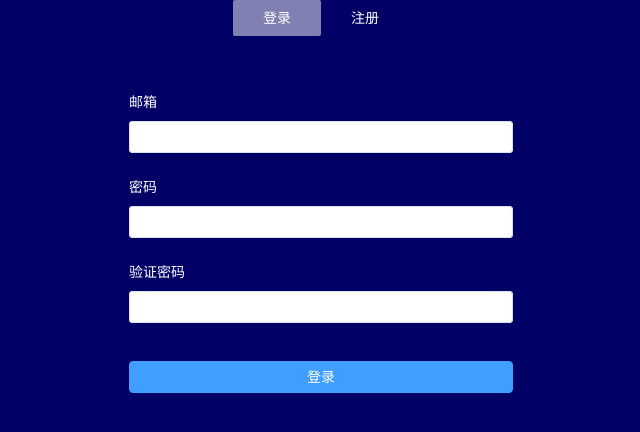
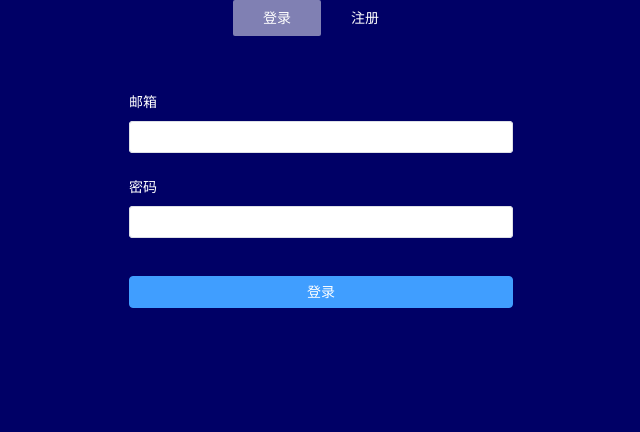
Before and after one commit to ljylwnxx/property-management-system, a Vue app: page /login in a window 1280 px wide. Shown: the top 432 px of the page, without its empty margins (319-959 px from the left). Built offline with nearby package versions, Linux system fonts and the light colour scheme.

Commit message:
feat:表单验证

```diff
--- a/src/views/login/index.vue
+++ b/src/views/login/index.vue
@@ -19,29 +19,36 @@
         :rules="rules"
         class="demo-ruleForm"
       >
-        <el-form-item prop="pass">
+        <el-form-item prop="username">
           <label>邮箱</label>
           <el-input
-            v-model="ruleForm.pass"
-            type="password"
+            v-model="ruleForm.username"
+            type="text"
             autocomplete="off"
           />
         </el-form-item>
-        <el-form-item prop="checkPass">
+        <el-form-item prop="password">
           <label>密码</label>
           <el-input
-            v-model="ruleForm.checkPass"
+            v-model="ruleForm.password"
             type="password"
             autocomplete="off"
+            minlength="6"
+            maxlength="15"
           />
         </el-form-item>
-        <el-form-item prop="age">
-          <label>验证密码</label>
-          <el-input v-model.number="ruleForm.age" />
+        <el-form-item prop="passwords"  v-show="model==='register'">
+          <label>重复密码</label>
+          <el-input
+          v-model.number="ruleForm.passwords"
+          type="password"
+          minlength="6"
+          maxlength="15"
+          />
         </el-form-item>
         <el-form-item>
           <el-button type="primary" class="login-btn block" @click="submitForm(ruleFormRef)"
-            >登录</el-button
+            >{{model==="login" ? "登录" : "注册"}}</el-button
           >
         </el-form-item>
       </el-form>
@@ -56,66 +63,71 @@ import type { FormInstance } from "element-plus";
 
 const MenuData = reactive([
   { txt: "登录", current: true, type: "login" },
-  { txt: "注册", current: false, type: "login" },
+  { txt: "注册", current: false, type: "register" },
 ]);
+
+
+let model = ref("login")
 
 let MenuClick = (e: any) => {
   MenuData.forEach((el) => {
     el.current = false;
   });
   e.current = true;
+
+  // 修改保存点击的状态
+  model.value = e.type
 };
 // 表单
 const ruleFormRef = ref<FormInstance>();
 
-const checkAge = (rule: any, value: any, callback: any) => {
-  if (!value) {
-    return callback(new Error("Please input the age"));
+const checkUser = (rule: any, value: any, callback: any) => {
+   let reg = /^([a-zA-Z]|[0-9])(\w|\-)+@[a-zA-Z0-9]+\.([a-zA-Z]{2,4})$/
+   if (!value) {
+    return callback(new Error("邮箱不能为空！"));
+  }else if(!reg.test(value)){
+    return callback(new Error("邮箱格式不正确！"));
+  }else{
+    callback()
   }
-  setTimeout(() => {
-    if (!Number.isInteger(value)) {
-      callback(new Error("Please input digits"));
-    } else {
-      if (value < 18) {
-        callback(new Error("Age must be greater than 18"));
-      } else {
-        callback();
-      }
-    }
-  }, 1000);
-};
+}
+
 
 const validatePass = (rule: any, value: any, callback: any) => {
+  let reg = /^(?!\D+$)(?![^a-zA-Z]+$)\S{6,15}$/
   if (value === "") {
-    callback(new Error("Please input the password"));
+    callback(new Error("密码不能为空"));
+  } else if(!reg.test(value)){
+    callback(new Error("密码格式错误必须6-15位的字母+数字"));
   } else {
-    if (ruleForm.checkPass !== "") {
-      if (!ruleFormRef.value) return;
-      ruleFormRef.value.validateField("checkPass", () => null);
-    }
     callback();
   }
 };
+
+
 const validatePass2 = (rule: any, value: any, callback: any) => {
+  if(model.value === 'login') {
+    callback()
+  }
   if (value === "") {
-    callback(new Error("Please input the password again"));
-  } else if (value !== ruleForm.pass) {
-    callback(new Error("Two inputs don't match!"));
+    callback(new Error("重复密码不能为空"));
+  } else if (value !== ruleForm.password) {
+    callback(new Error("两次密码必须相同"));
   } else {
     callback();
   }
 };
 
 const ruleForm = reactive({
-  pass: "",
-  checkPass: "",
-  age: "",
+  username: '',
+  password: '',
+  passwords: ""
 });
 
 const rules = reactive({
-  pass: [{ validator: validatePass, trigger: "blur" }],
-  checkPass: [{ validator: validatePass2, trigger: "blur" }],
-  age: [{ validator: checkAge, trigger: "blur" }],
+  password: [{ validator: validatePass, trigger: "blur" }],
+  passwords: [{ validator: validatePass2, trigger: "blur" }],
+  username: [{ validator: checkUser, trigger: "blur" }],
 });
 
 const submitForm = (formEl: FormInstance | undefined) => {
```
